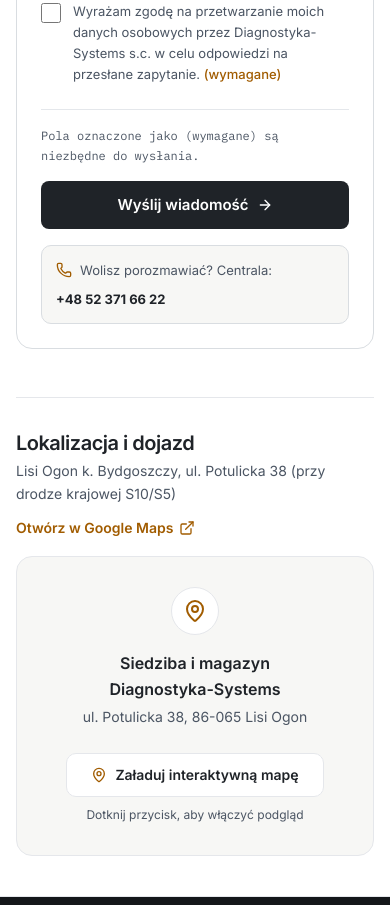
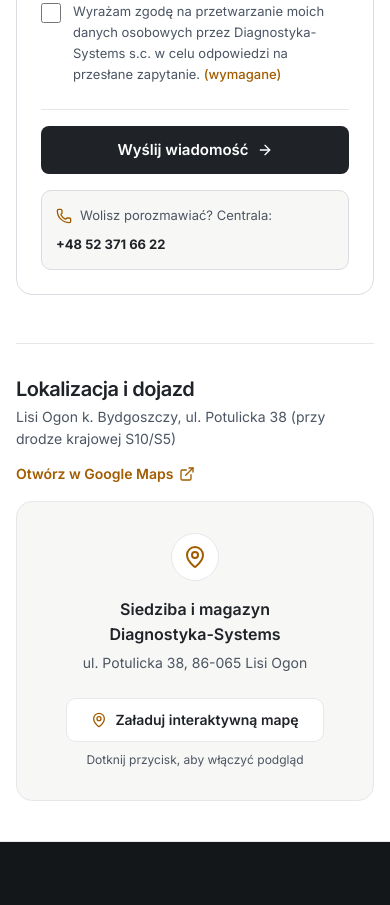
Before and after one commit to gorka0/diagnostyka-systems, a React (Vite) app: page /kontakt in a window 390 px wide. Shown: the part 2260-3165 px from the top of the page. Built offline with nearby package versions, Linux system fonts and the light colour scheme.

Commit message:
fix(contact): remove redundant required fields disclaimer from form bottom

```diff
--- a/src/components/forms/ContactForm.tsx
+++ b/src/components/forms/ContactForm.tsx
@@ -766,17 +766,13 @@ export const ContactForm: React.FC<ContactFormProps> = ({
             </div>
           </div>
 
-          {/* DÓŁ FORMULARZA: Informacja o polach wymaganych, przycisk i bezpośredni telefon */}
+          {/* DÓŁ FORMULARZA: Przycisk wysyłki i bezpośredni telefon */}
           <div className="pt-4 border-t border-[#E4E7EB] space-y-4">
-            <div className="flex flex-col sm:flex-row sm:items-center justify-between gap-4">
-              <span className="text-[12px] font-mono text-foreground-secondary">
-                Pola oznaczone jako (wymagane) są niezbędne do wysłania.
-              </span>
-
+            <div className="flex justify-end">
               <button
                 type="submit"
                 disabled={status === 'submitting'}
-                className="h-12 px-7 rounded-[8px] bg-foreground text-white hover:bg-foreground/90 font-semibold text-[15px] transition-all disabled:opacity-50 disabled:cursor-not-allowed flex items-center justify-center gap-2 shadow-sm shrink-0"
+                className="h-12 px-7 rounded-[8px] bg-foreground text-white hover:bg-foreground/90 font-semibold text-[15px] transition-all disabled:opacity-50 disabled:cursor-not-allowed flex items-center justify-center gap-2 shadow-sm w-full sm:w-auto"
               >
                 {status === 'submitting' ? (
                   <>
```
